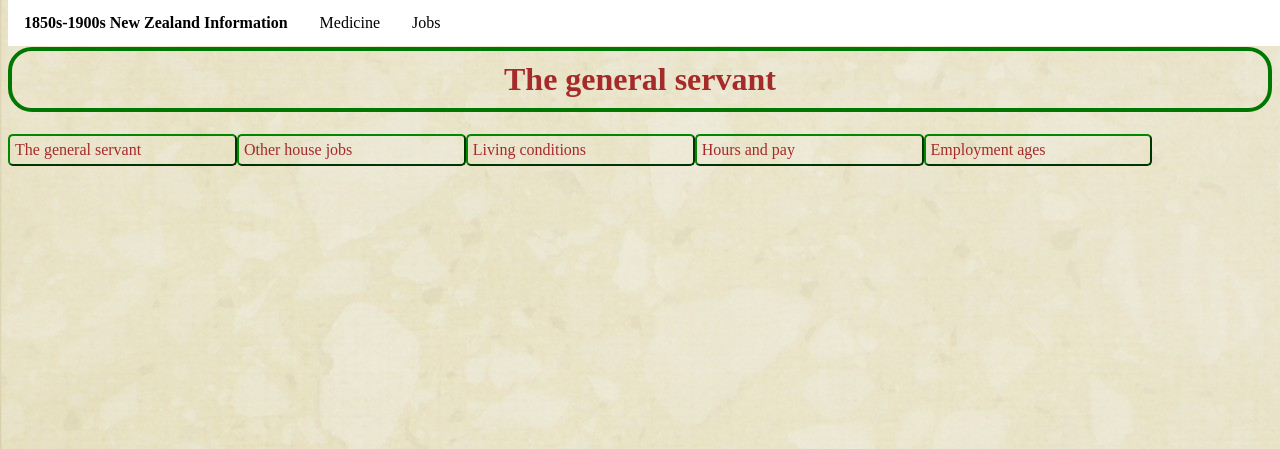
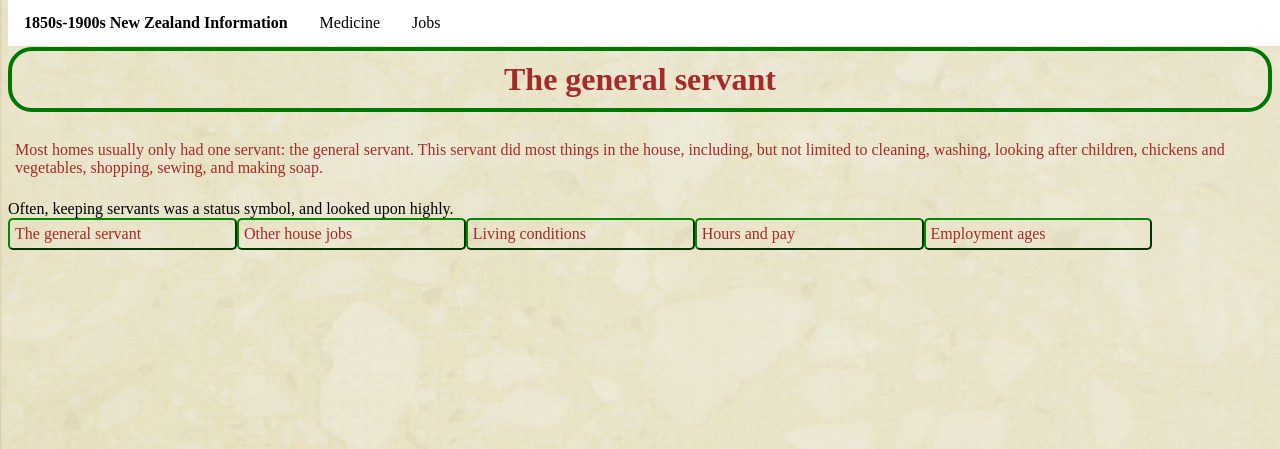
Before and after one commit to torinman/python-school-flask-resource, a Flask app: page /jobs/general in a window 1280 px wide. Shown: the top 449 px of the page. Run offline with Flask 3, Linux system fonts and the light colour scheme.

Commit message:
Update job-general.html information.

```diff
--- a/templates/job-general.html
+++ b/templates/job-general.html
@@ -2,5 +2,8 @@
 
 {% block jobs %}
 <h1>The general servant</h1>
+<p>Most homes usually only had one servant: the general servant. This servant did most things in the house, including, but not limited to cleaning, washing, looking after children, chickens and vegetables, shopping, sewing, and making soap.
+</p>
+Often, keeping servants was a status symbol, and looked upon highly.
 
 {% endblock %}
```
